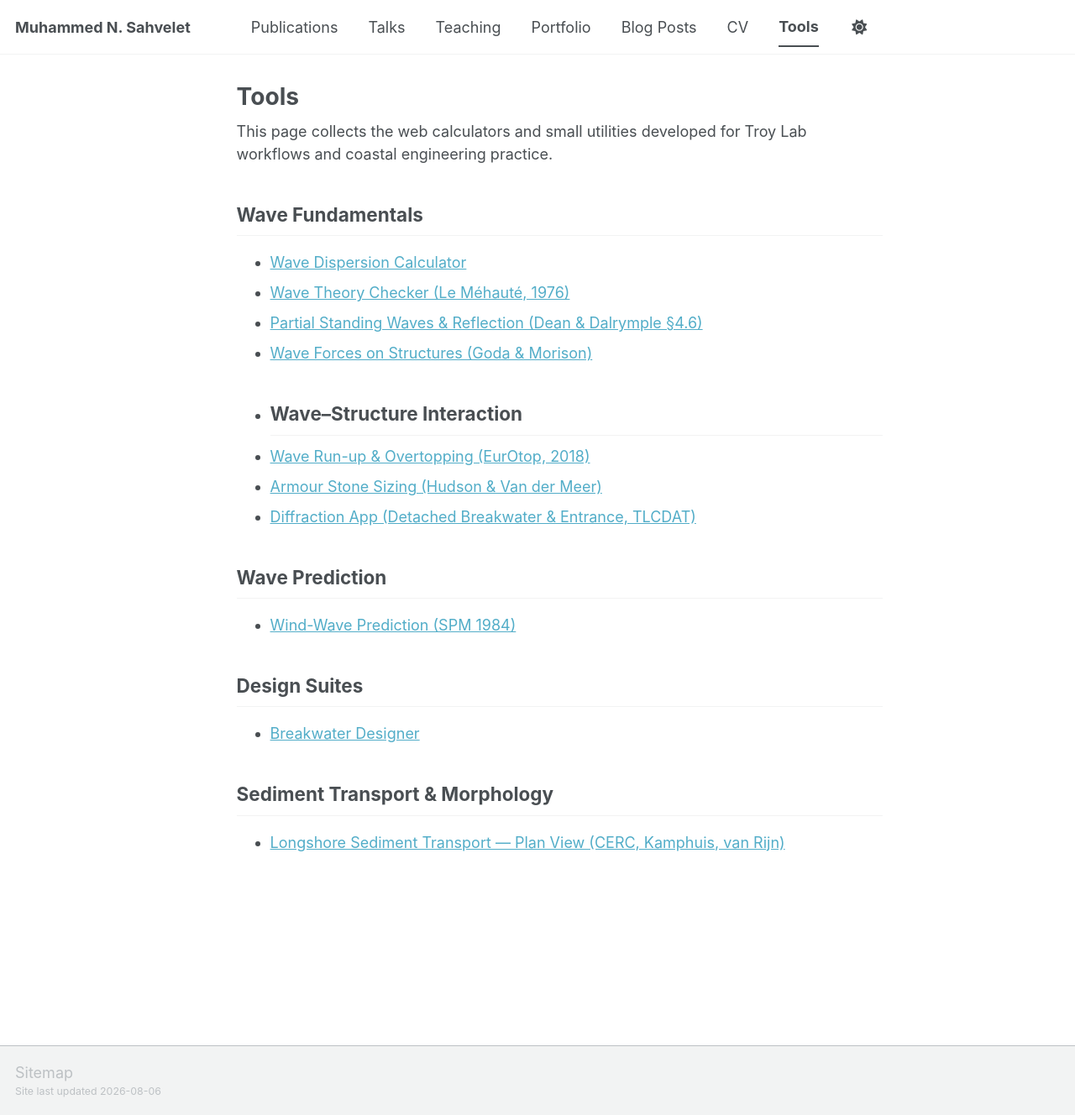
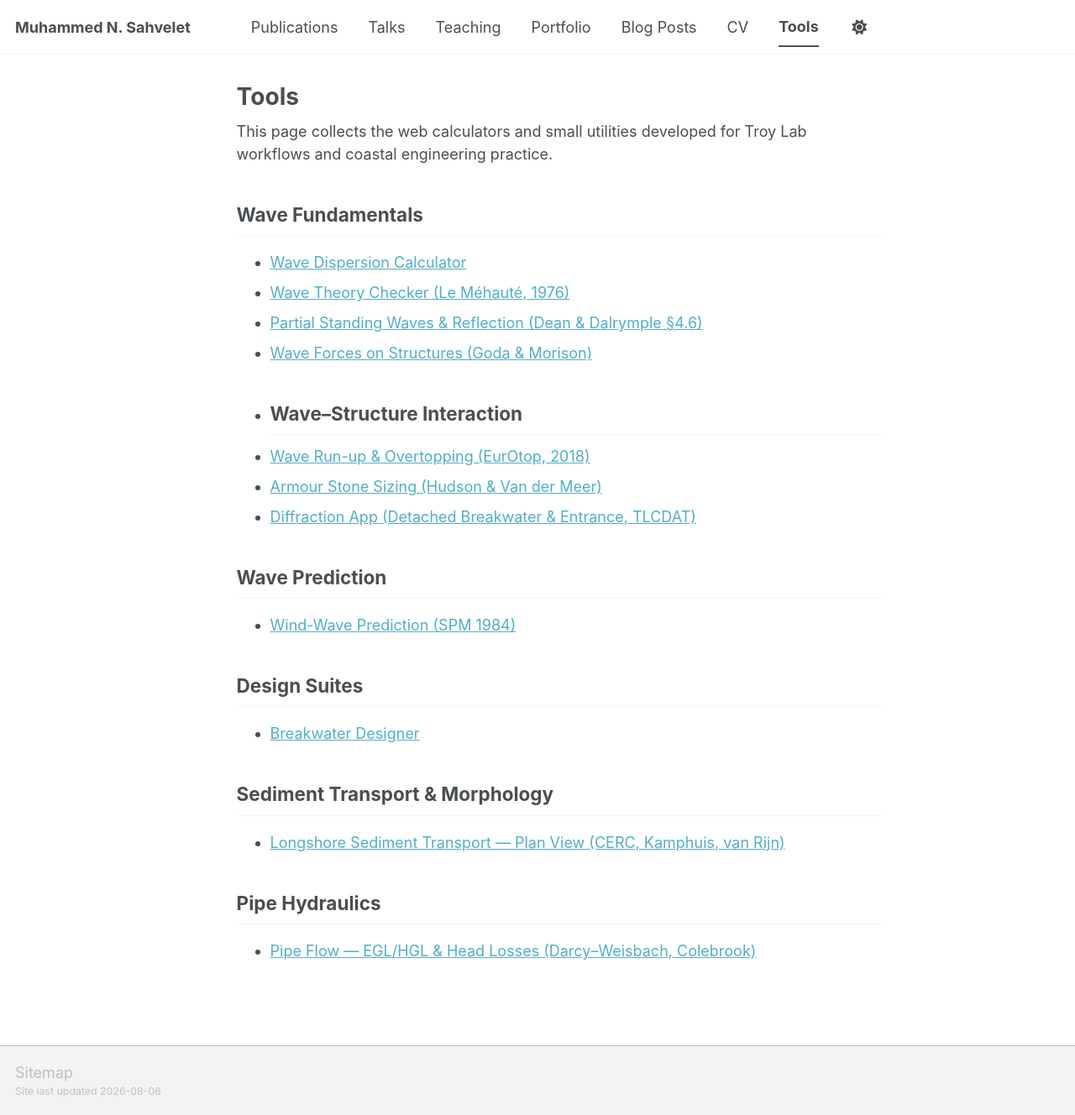
Before and after one commit to mnsahvelet/mnsahvelet.github.io, a Jekyll site: the page built from _pages/tools.md, in a window 1280 px wide and 1328 px high. Shown: the whole window at 84% size. Built offline with Jekyll 4.4.1, drawn with Linux system fonts in a browser that asks for light colours; a script bundle is joined from its source files by our own code; library files that are not in the unit come from our copies.

Commit message:
Add Pipe Hydraulics section to tools page

```diff
--- a/_pages/tools.md
+++ b/_pages/tools.md
@@ -26,3 +26,7 @@ This page collects the web calculators and small utilities developed for Troy La
 
 ## Sediment Transport & Morphology
 - [Longshore Sediment Transport — Plan View (CERC, Kamphuis, van Rijn)](/longshore-transport/)
+
+
+## Pipe Hydraulics
+- [Pipe Flow — EGL/HGL & Head Losses (Darcy–Weisbach, Colebrook)](/pipe-flow/)
```
